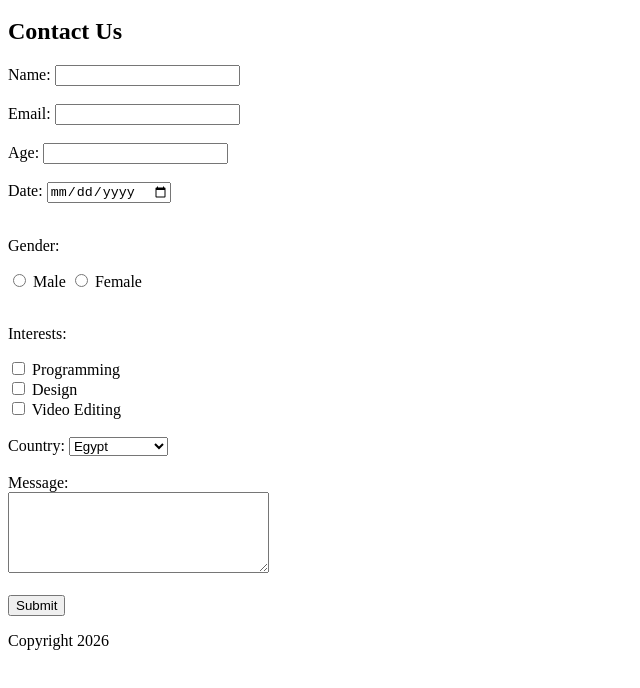
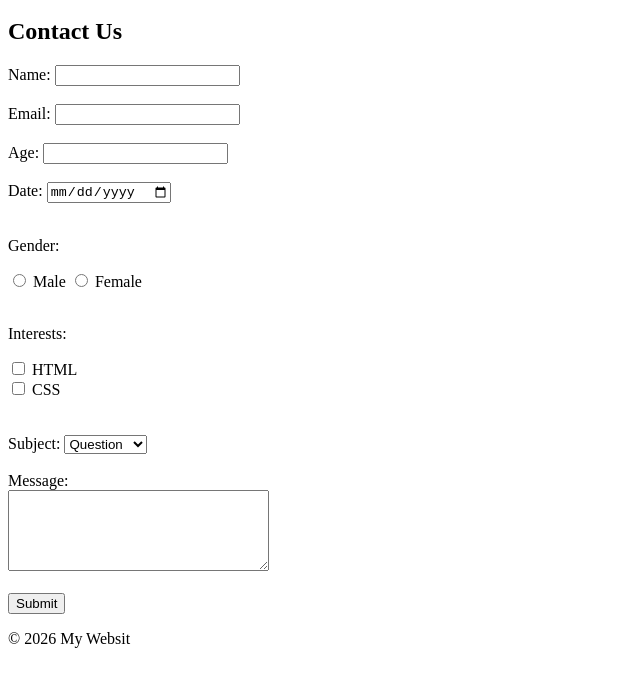
Before and after one commit to 3bdelwa7ed/c309-assignment, a plain HTML site: page contact.html in a window 1280 px wide. Shown: the part 100-788 px from the top of the page, without its empty margins (0-640 px from the left). Drawn offline with Linux system fonts and the light colour scheme.

Commit message:
Updated contact.html

```diff
--- a/contact.html
+++ b/contact.html
@@ -61,30 +61,28 @@
 
             <p>Interests:</p>
 
-            <input type="checkbox" id="programming" name="interest">
-            <label for="programming">Programming</label>
+            <input type="checkbox" id="html" name="interest">
+            <label for="html">HTML</label>
 
             <br>
 
-            <input type="checkbox" id="design" name="interest">
-            <label for="design">Design</label>
+            <input type="checkbox" id="css" name="interest">
+            <label for="css">CSS</label>
 
             <br>
 
-            <input type="checkbox" id="editing" name="interest">
-            <label for="editing">Video Editing</label>
+
 
             <br><br>
 
 
-            <label for="country">Country:</label>
+            <label for="subject">Subject:</label>
 
-            <select id="country" name="country">
-                <option value="egypt">Egypt</option>
-                <option value="saudi">Saudi Arabia</option>
-                <option value="uae">UAE</option>
-                <option value="other">Other</option>
-            </select>
+           <select id="subject" name="subject">
+           <option value="question">Question</option>
+           <option value="feedback">Feedback</option>
+           <option value="complaint">Complaint</option>
+             </select>
 
             <br><br>
 
@@ -109,7 +107,7 @@
     </main>
 
     <footer>
-        <p>Copyright 2026</p>
+        <p>&copy; 2026 My Websit</p>
     </footer>
 
 </body>
```
